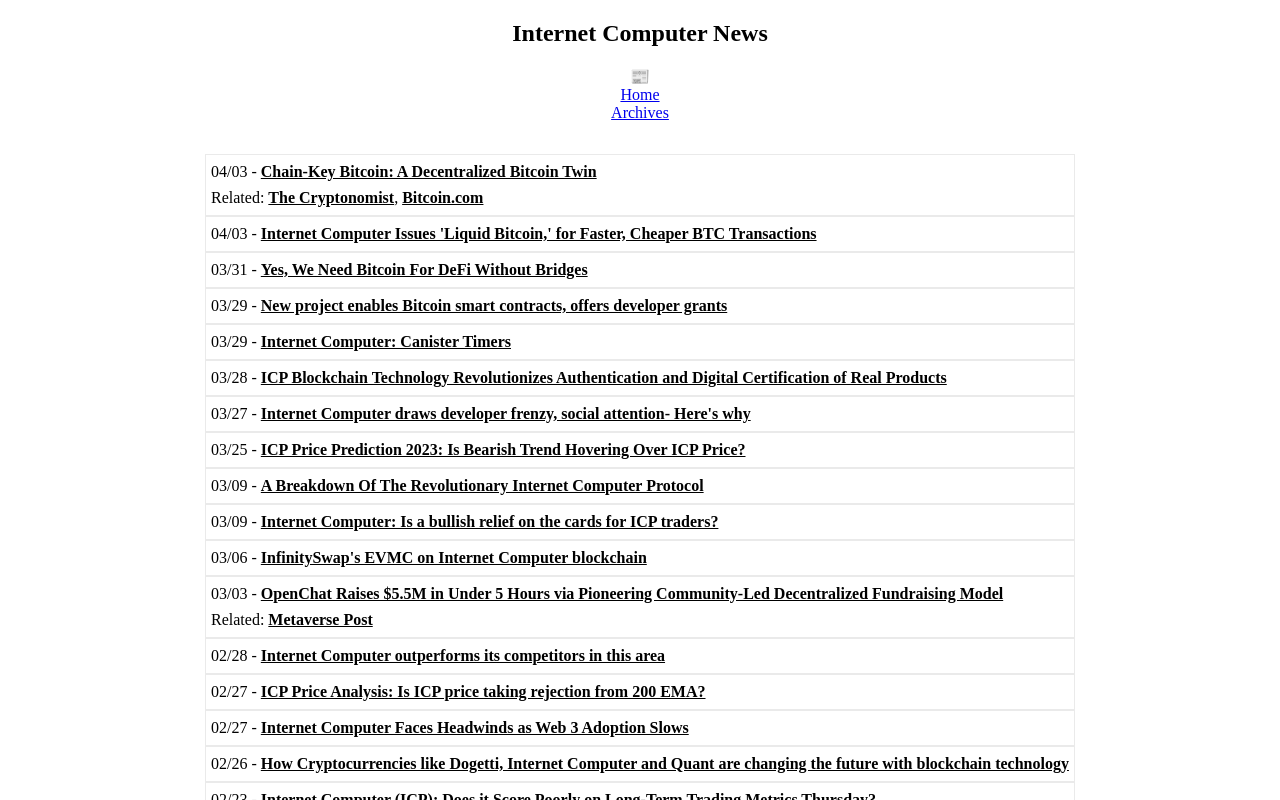
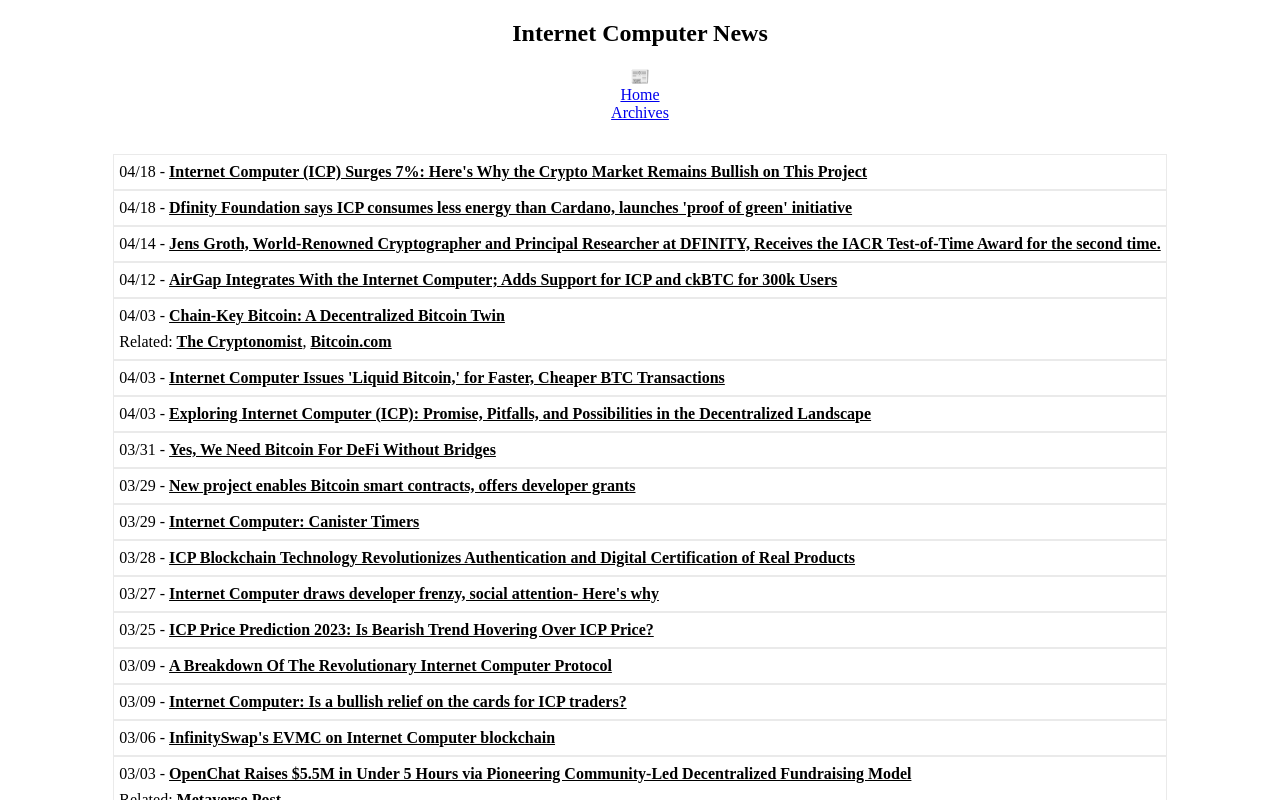
Before and after one commit to rjlucasm/ictoday, a Next.js app: page /news/2023 in a window 1280 px wide. Shown: the top 800 px of the page. Built offline with nearby package versions, Linux system fonts and the light colour scheme.

Commit message:
News 04/18

```diff
--- a/pages/news/2023.js
+++ b/pages/news/2023.js
@@ -19,6 +19,18 @@ export default function News23() {
             <Link href="/archive">Archives</Link>
 
             <div className="pagesgrid">
+            <div className="pagescard">04/18 -&nbsp;
+                <a href="https://thecurrencyanalytics.com/altcoins/internet-computer-icp-surges-7-heres-why-the-crypto-market-remains-bullish-on-this-project-52563.php" target="_blank" rel="noopener noreferrer">Internet Computer (ICP) Surges 7%: Here&apos;s Why the Crypto Market Remains Bullish on This Project</a>
+            </div>
+            <div className="pagescard">04/18 -&nbsp;
+                <a href="https://cryptoslate.com/dfinity-foundation-says-icp-consumes-less-energy-than-cardano-launches-proof-of-green-initiative/" target="_blank" rel="noopener noreferrer">Dfinity Foundation says ICP consumes less energy than Cardano, launches &apos;proof of green&apos; initiative</a>
+            </div>
+            <div className="pagescard">04/14 -&nbsp;
+                <a href="https://medium.com/dfinity/jens-groth-principal-researcher-at-dfinity-receives-the-iacr-test-of-time-award-512bcddceed9" target="_blank" rel="noopener noreferrer">Jens Groth, World-Renowned Cryptographer and Principal Researcher at DFINITY, Receives the IACR Test-of-Time Award for the second time.</a>
+            </div>
+            <div className="pagescard">04/12 -&nbsp;
+                <a href="https://www.accesswire.com/744696/AirGap-Integrates-With-the-Internet-Computer-Adds-Support-for-ICP-and-ckBTC-for-300k-Users" target="_blank" rel="noopener noreferrer">AirGap Integrates With the Internet Computer; Adds Support for ICP and ckBTC for 300k Users</a>
+            </div>
             <div className="pagescard">04/03 -&nbsp;
                 <a href="https://medium.com/dfinity/chain-key-bitcoin-a-decentralized-bitcoin-twin-ceb8f4ddf95e" target="_blank" rel="noopener noreferrer">Chain-Key Bitcoin: A Decentralized Bitcoin Twin</a>
                 <p>Related:&nbsp;
@@ -27,6 +39,9 @@ export default function News23() {
             </div>
             <div className="pagescard">04/03 -&nbsp;
                 <a href="https://www.coindesk.com/markets/2023/04/03/internet-computer-issues-liquid-bitcoin-for-faster-and-affordable-btc-transactions/" target="_blank" rel="noopener noreferrer">Internet Computer Issues &apos;Liquid Bitcoin,&apos; for Faster, Cheaper BTC Transactions</a>
+            </div>
+            <div className="pagescard">04/03 -&nbsp;
+                <a href="https://beincrypto.com/internet-computer-icp-decentralization-smart-contracts-developer-opportunities/" target="_blank" rel="noopener noreferrer">Exploring Internet Computer (ICP): Promise, Pitfalls, and Possibilities in the Decentralized Landscape</a>
             </div>
             <div className="pagescard">03/31 -&nbsp;
                 <a href="https://beincrypto.com/yes-we-need-bitcoin-for-defi-without-bridges/" target="_blank" rel="noopener noreferrer">Yes, We Need Bitcoin For DeFi Without Bridges</a>
```
